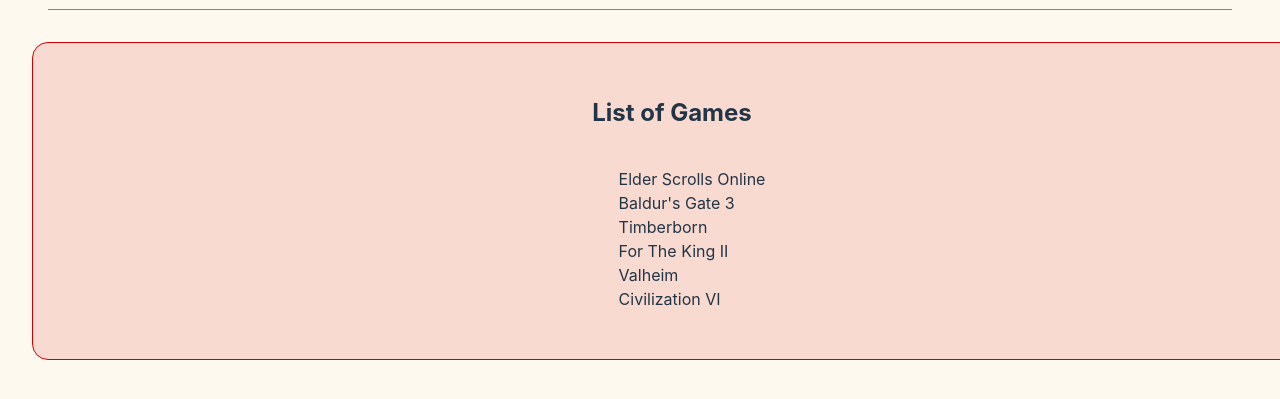
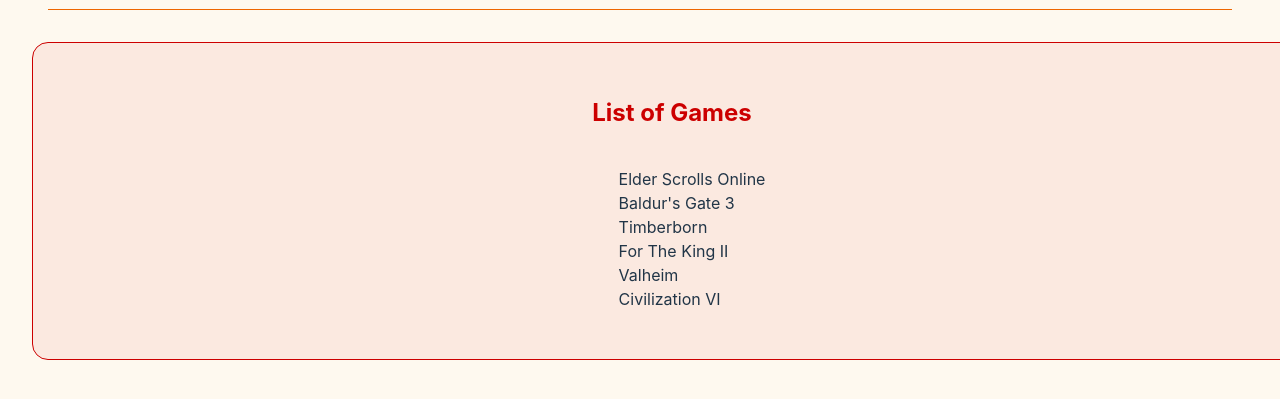
Before and after one commit to bucky-13/git-workflow-hobbies, a website built with Vite: page index.html in a window 1280 px wide. Shown: the part 51-450 px from the top of the page. Built offline with nearby package versions, Linux system fonts and the light colour scheme.

Commit message:
made some color changes to games

```diff
--- a/style.css
+++ b/style.css
@@ -65,7 +65,11 @@
   border: 1px solid #cc0000;
   border-radius: 16px;
   padding: 2rem;
-  background-color: #cc000020;
+  background-color: #cc000010;
+}
+
+.gamesContainer h2 {
+  color: #cc0000;
 }
 
 button {
```
